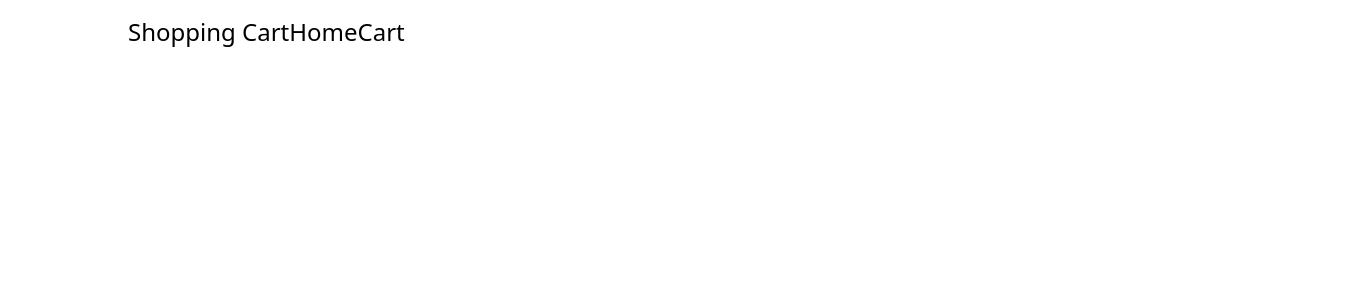
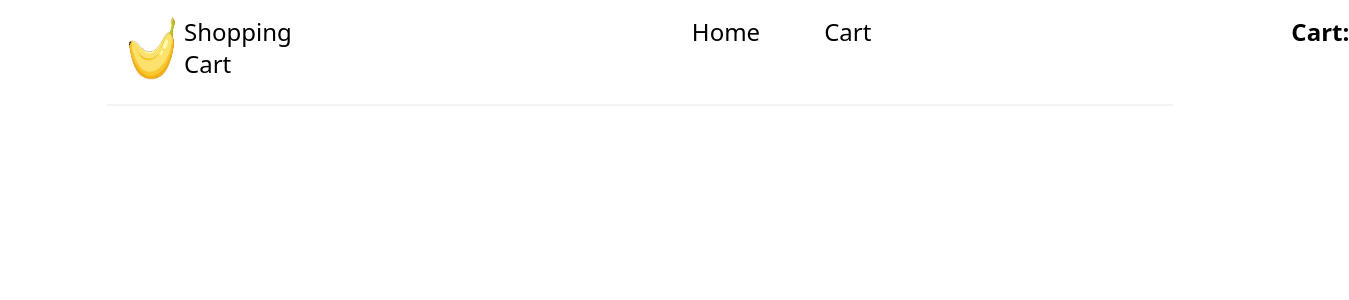
Before and after one commit to ahmad4948/Shopping-Cart, a React (Vite) app: page / in a window 1280 px wide. Shown: the top 300 px of the page, 1349 px wide, since content can reach past the window. Built offline with nearby package versions, Linux system fonts and the light colour scheme.

Commit message:
Header Initial layout

```diff
--- a/src/Components/Header.jsx
+++ b/src/Components/Header.jsx
@@ -1,12 +1,18 @@
 function Header (){
     return(
+        <>
         <div className="flex mt-4">
-      <h1 className="ml-32 text-2xl ">Shopping Cart</h1>
-      <nav>
+        <img className="w-12 h-auto ml-32" src="banana.jpg" alt="banana"/>
+
+      <h1 className="ml-2 text-2xl ">Shopping Cart</h1>
+      <nav className="ml-100">
        <a className="text-2xl">Home</a>
-       <a className="text-2xl">Cart</a>
+       <a className="text-2xl ml-16">Cart</a>
       </nav>
+      <span className="text-2xl font-bold ml-105">Cart:</span>
       </div>
+         <hr className="border-t-2 border-gray-100 mt-6 w-5/6 mx-auto"></hr>
+      </>
     )
 }
 export default Header
```
Also changed, not shown: public/banana.jpg (added).
